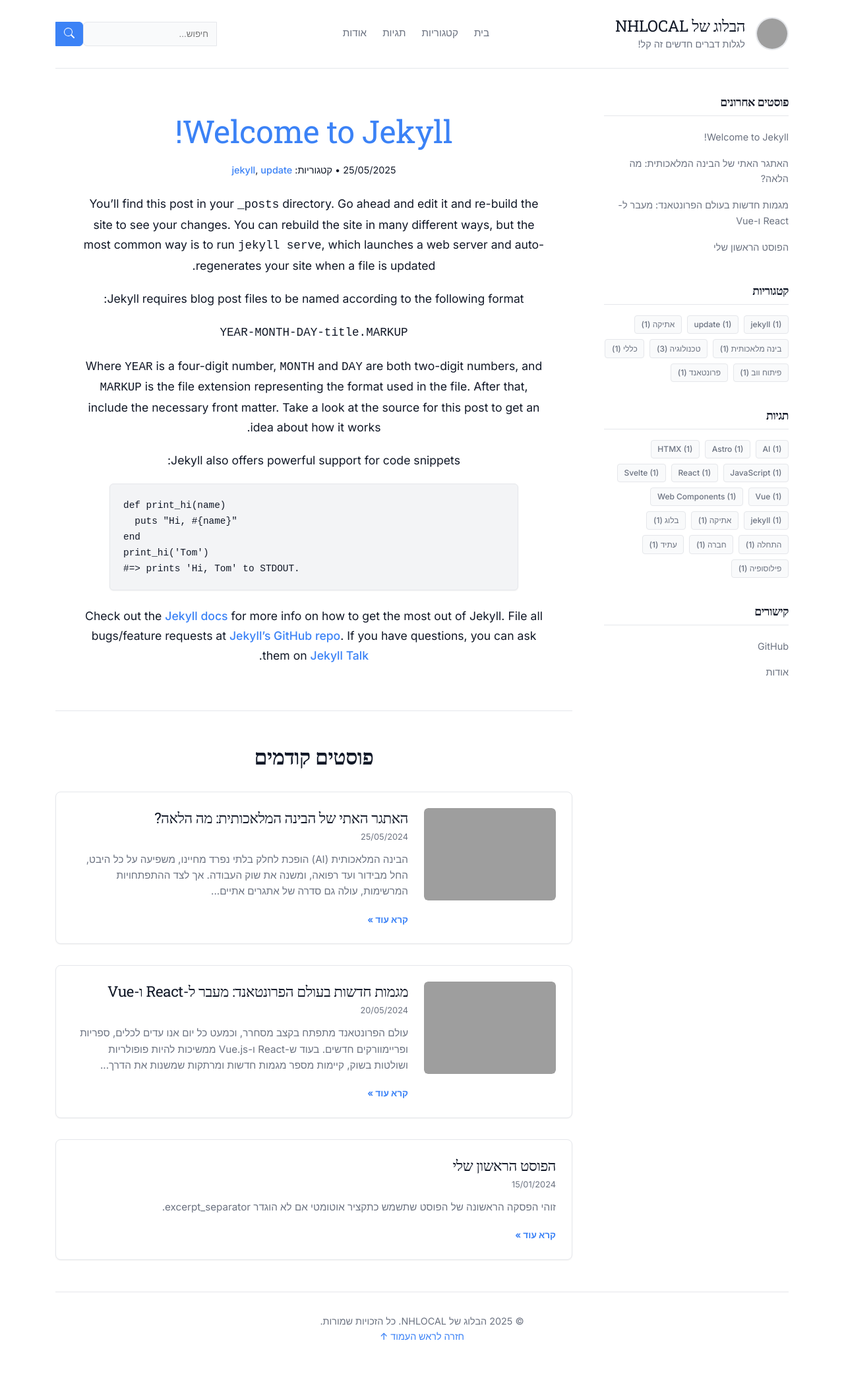
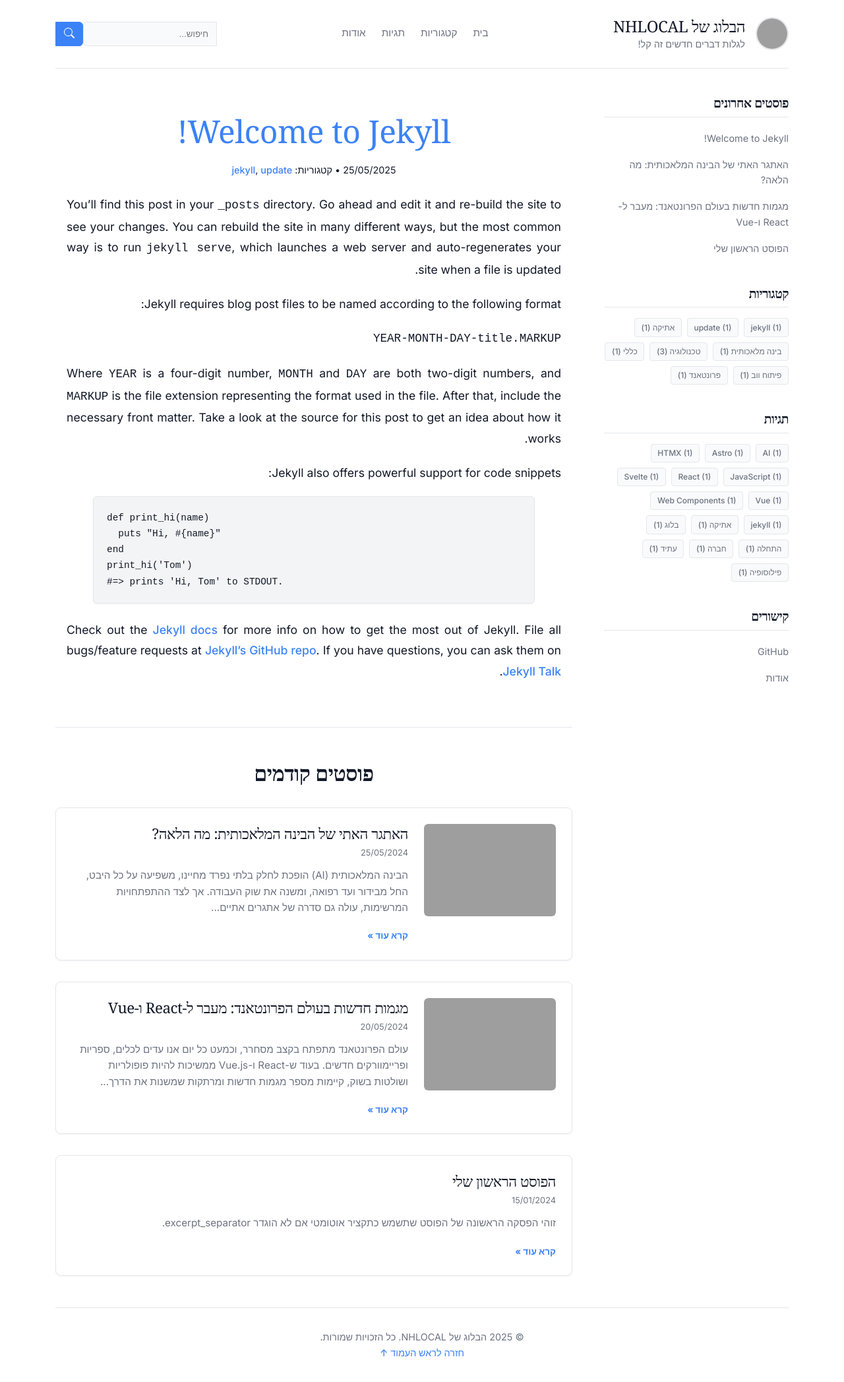
Before and after one commit to NHLOCAL/blog, a Jekyll site: the page built from docs/index.html, in a window 1280 px wide. Shown: the whole page at 66% size. Built offline with Jekyll 4.4.1, drawn with Linux system fonts in a browser that asks for light colours; some web fonts are replaced; before the commit the page ends 2070 px from its top, so only the background shows below that; grey boxes are pictures that could not be loaded.

Commit message:
שיפורי עיצוב

```diff
--- a/docs/_includes/sidebar.html
+++ b/docs/_includes/sidebar.html
@@ -1,6 +1,6 @@
 <aside class="sidebar">
   <div class="sidebar-section">
-    <h4>פוסטים אחרונים</h4>
+    <h4><a href="{{ "/" | relative_url }}">פוסטים אחרונים</a></h4>
     <ul class="recent-posts-list">
       {% for post in site.posts limit: site.custom_settings.recent_posts_sidebar_count %}
         <li><a href="{{ post.url | relative_url }}">{{ post.title | escape }}</a></li>
@@ -10,7 +10,7 @@
 
   {% if site.categories.size > 0 %}
   <div class="sidebar-section">
-    <h4>קטגוריות</h4>
+    <h4><a href="{{ "/categories/" | relative_url }}">קטגוריות</a></h4>
     <div class="categories-list-flex">
       {% assign sorted_categories = site.categories | sort %}
       {% for category_item in sorted_categories limit: 10 %}
@@ -29,7 +29,7 @@
 
   {% if site.tags.size > 0 %}
   <div class="sidebar-section">
-    <h4>תגיות</h4>
+    <h4><a href="{{ "/tags/" | relative_url }}">תגיות</a></h4>
     <div class="tags-list">
       {% assign sorted_tags = site.tags | sort %}
       {% for tag_item in sorted_tags limit: 15 %}
--- a/docs/_layouts/default.html
+++ b/docs/_layouts/default.html
@@ -13,7 +13,7 @@
 
   <link rel="preconnect" href="https://fonts.googleapis.com">
   <link rel="preconnect" href="https://fonts.gstatic.com" crossorigin>
-  <link href="https://fonts.googleapis.com/css2?family=Inter:wght@400;500;700&family=Roboto+Slab:wght@400;700&display=swap" rel="stylesheet">
+  <link href="https://fonts.googleapis.com/css2?family=Frank+Ruhl+Libre:wght@400;700&family=Inter:wght@400;500;700&display=swap" rel="stylesheet">
 
   <link rel="stylesheet" href="{{ "/assets/css/main.css" | relative_url }}">
   <link rel="canonical" href="{{ page.url | replace:'index.html','' | absolute_url }}">
--- a/docs/_sass/_layout.scss
+++ b/docs/_sass/_layout.scss
@@ -24,16 +24,26 @@
 
   .sidebar-section {
     margin-bottom: $spacing-unit * 2.5;
+
     h4 {
       font-family: $font-secondary;
-      font-size: 1.1rem;
+      font-size: 1.2rem;
       font-weight: 700;
       margin-top: 0;
       margin-bottom: $spacing-unit;
-      color: $color-heading;
       padding-bottom: $spacing-unit * 0.5;
       border-bottom: 1px solid $color-border;
+
+      a {
+        color: $color-heading;
+        font-weight: 700; // Inherit boldness
+        &:hover {
+          color: $color-accent;
+          text-decoration: none;
+        }
+      }
     }
+
     ul {
       list-style: none;
       padding: 0;
@@ -237,17 +247,28 @@
 
 .homepage {
   .post-latest {
-    text-align: center;
     padding-bottom: $spacing-unit * 3;
     margin-bottom: $spacing-unit * 3;
     border-bottom: 1px solid $color-border;
-    .post-title { font-size: 3rem; margin-bottom: $spacing-unit; }
-    .post-meta { font-size: 0.9rem; margin-bottom: $spacing-unit * 1.5; }
+    .post-title {
+        font-size: 3rem;
+        margin-bottom: $spacing-unit;
+        text-align: center;
+    }
+    .post-meta {
+        font-size: 0.9rem;
+        margin-bottom: $spacing-unit * 1.5;
+        text-align: center;
+    }
     .post-content-full {
       font-size: 1.1rem;
-      line-height: 1.7;
-      max-width: $content-width - 100px;
+      line-height: 1.8;
+      max-width: $content-width - 50px; // A bit wider for justify
       margin: 0 auto;
+      text-align: justify; // Justify the text
+      -webkit-hyphens: auto;
+      -ms-hyphens: auto;
+      hyphens: auto;
     }
   }
   .previous-posts h2 {
@@ -372,4 +393,5 @@
     h1, .homepage .post-latest .post-title { font-size: 2.2rem; }
     h2 { font-size: 1.8rem; }
     .site-header .site-branding { flex-direction: column; align-items: flex-start; gap: $spacing-unit * 0.5; }
+    .homepage .post-latest .post-content-full { font-size: 1rem; }
 }
--- a/docs/_sass/_variables.scss
+++ b/docs/_sass/_variables.scss
@@ -1,7 +1,7 @@
 // 1. Fonts
 // -----------------------------------------------------------------------------
 $font-primary: 'Inter', -apple-system, BlinkMacSystemFont, 'Segoe UI', Roboto, 'Helvetica Neue', Arial, sans-serif;
-$font-secondary: 'Roboto Slab', 'Georgia', 'Times New Roman', serif;
+$font-secondary: 'Frank Ruhl Libre', 'Georgia', 'Times New Roman', serif;
 $font-code: 'SFMono-Regular', Consolas, 'Liberation Mono', Menlo, Courier, monospace;
 
 // 2. Colors
@@ -32,7 +32,7 @@
 // -----------------------------------------------------------------------------
 $content-width: 800px;
 $sidebar-width: 280px;
-$spacing-unit: 16px; // FIX: Changed from 1rem to 16px for unit compatibility
+$spacing-unit: 16px; // Base spacing unit
 $border-radius: 6px;
 $border-radius-small: 4px;
 $border-radius-large: 8px;
```
